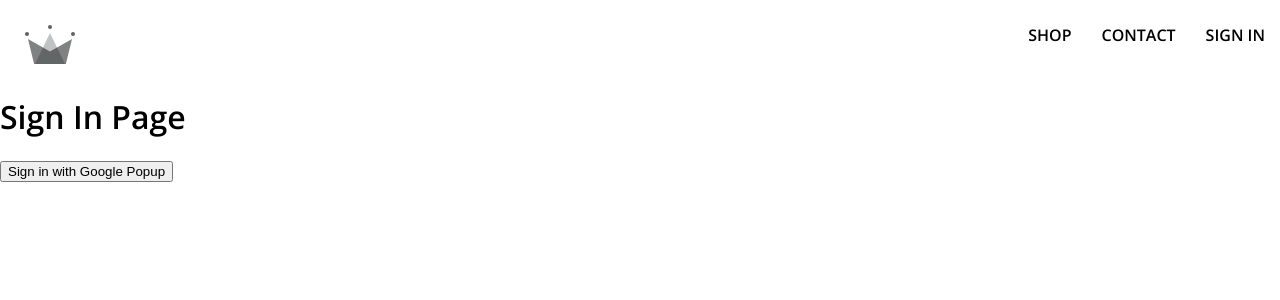
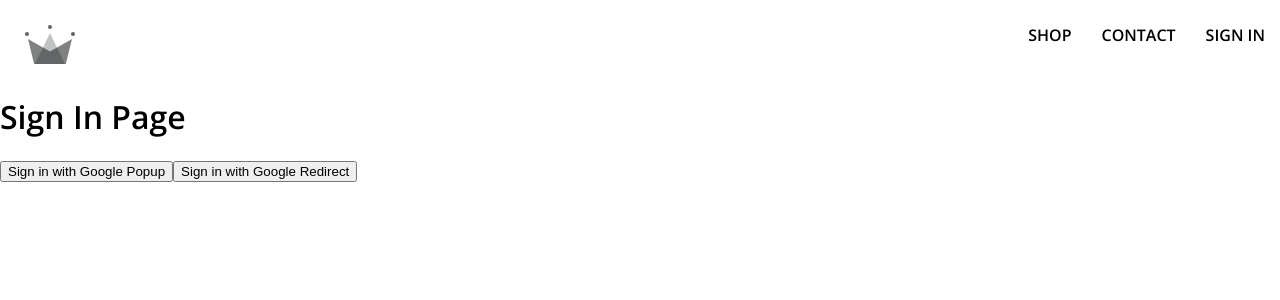
Before and after one commit to Tai-DucTran/fashion-ecommerce-shop, a React (Create React App) app: page /signin in a window 1280 px wide. Shown: the top 300 px of the page. Built offline with nearby package versions, Linux system fonts and the light colour scheme; no server answers; a web font is replaced by a local one.

Commit message:
SignUp: created signInWithGoogleRedirect

```diff
--- a/src/routes/sign-in/sign-in.component.jsx
+++ b/src/routes/sign-in/sign-in.component.jsx
@@ -1,17 +1,36 @@
+import { useEffect } from 'react';
+import { getRedirectResult } from 'firebase/auth';
+
 import {
+  auth,
   signInWithGooglePopup,
+  signInWithGoogleRedirect,
   createUserDocFromAuth,
 } from '../../utils/firebase/firebase.utils';
 
 const SignIn = () => {
+  useEffect(() => {
+    const verifyRedirectResult = async () => {
+      const response = await getRedirectResult(auth);
+      if (response) {
+        const userDocRef = await createUserDocFromAuth(response.user);
+      }
+    };
+    verifyRedirectResult();
+  }, []);
+
   const logGoogleUser = async () => {
     const { user } = await signInWithGooglePopup();
     const userDocRef = await createUserDocFromAuth(user);
   };
+
   return (
     <div>
       <h1>Sign In Page</h1>
       <button onClick={logGoogleUser}>Sign in with Google Popup</button>
+      <button onClick={signInWithGoogleRedirect}>
+        Sign in with Google Redirect
+      </button>
     </div>
   );
 };
```
